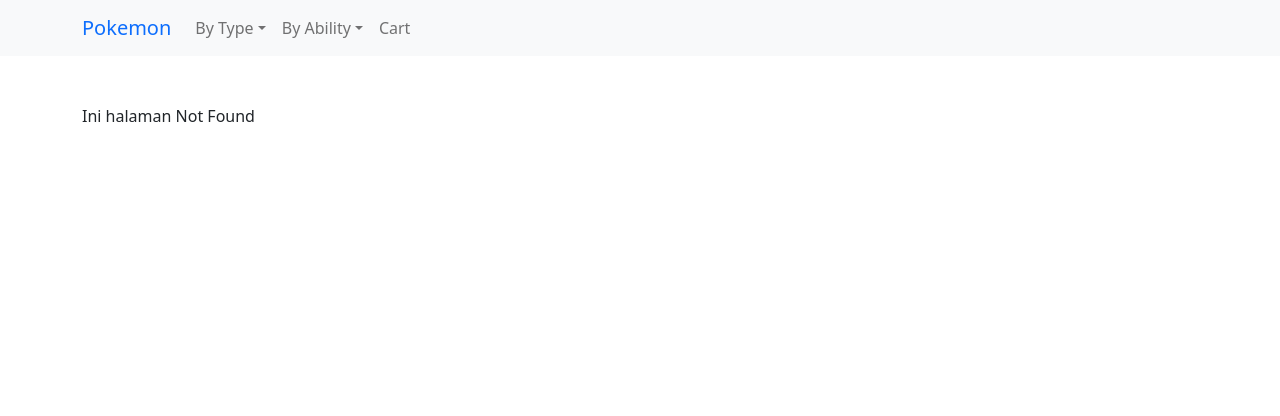
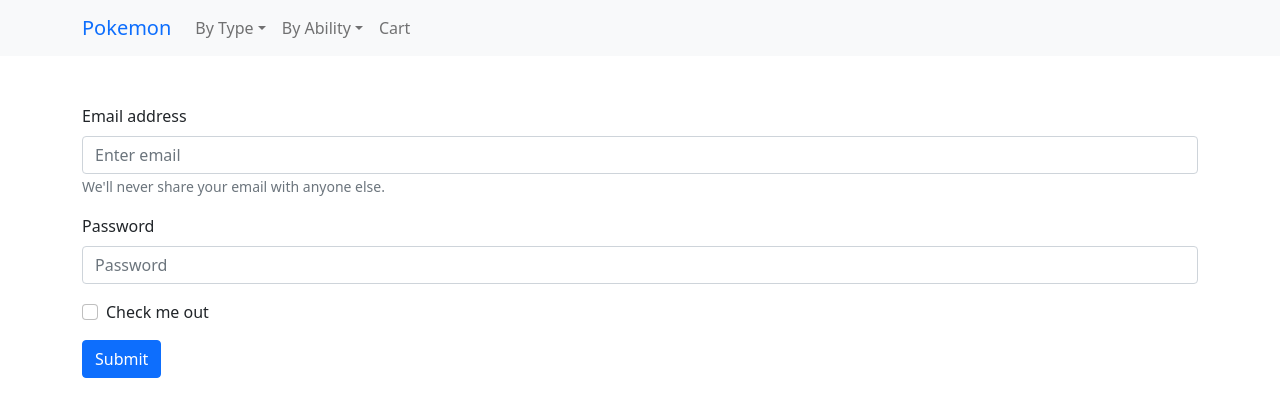
Before and after one commit to almubarok/camer, a React (Create React App) app: page /login in a window 1280 px wide. Before the commit this address had no page. Shown: the top 416 px of the page. Built offline with nearby package versions, Linux system fonts and the light colour scheme.

Commit message:
add nookies

```diff
--- a/package.json
+++ b/package.json
@@ -7,6 +7,7 @@
     "@testing-library/react": "^11.1.0",
     "@testing-library/user-event": "^12.1.10",
     "bootstrap": "5.1.3",
+    "nookies": "^2.5.2",
     "react": "^17.0.2",
     "react-bootstrap": "^2.0.1",
     "react-dom": "^17.0.2",
--- /dev/null
+++ b/src/pages/login.js
@@ -0,0 +1,56 @@
+import { Form, Button } from "react-bootstrap";
+import { useState } from "react";
+import { setCookie, parseCookies, destroyCookie } from "nookies";
+
+export default function Login() {
+  const [email, setEmail] = useState("");
+  const [password, setPassword] = useState("");
+
+  const handleChangeEmail = (e) => {
+    setEmail(e.target.value);
+  };
+
+  const handleChangePassword = (e) => {
+    setPassword(e.target.value);
+  };
+
+  const handleSubmit = (e) => {
+    e.preventDefault();
+    console.log(email);
+    console.log(password);
+    setCookie(null, "userEmail", email);
+    const cookie = parseCookies();
+    console.log(cookie);
+  };
+
+  return (
+    <Form onSubmit={handleSubmit}>
+      <Form.Group className="mb-3" controlId="formBasicEmail">
+        <Form.Label>Email address</Form.Label>
+        <Form.Control
+          onChange={handleChangeEmail}
+          type="email"
+          placeholder="Enter email"
+        />
+        <Form.Text className="text-muted">
+          We'll never share your email with anyone else.
+        </Form.Text>
+      </Form.Group>
+
+      <Form.Group className="mb-3" controlId="formBasicPassword">
+        <Form.Label>Password</Form.Label>
+        <Form.Control
+          onChange={handleChangePassword}
+          type="password"
+          placeholder="Password"
+        />
+      </Form.Group>
+      <Form.Group className="mb-3" controlId="formBasicCheckbox">
+        <Form.Check type="checkbox" label="Check me out" />
+      </Form.Group>
+      <Button variant="primary" type="submit">
+        Submit
+      </Button>
+    </Form>
+  );
+}
--- a/src/routing.js
+++ b/src/routing.js
@@ -7,6 +7,7 @@
 import Home from "./pages/index";
 import Category from "./pages/category";
 import Detail from "./pages/detail";
+import Login from "./pages/login";
 import NotFound from "./pages/notfound";
 
 export default function Routing() {
@@ -18,6 +19,7 @@
           <Route path="/" element={<Home />} />
           <Route path="/category" element={<Category />} />
           <Route path="/detail" element={<Detail />} />
+          <Route path="/login" element={<Login />} />
           <Route path="*" element={<NotFound />} />
         </Routes>
       </Container>
```
Also changed, not shown: 1 other file (tests, documents, lock files or other folders).
